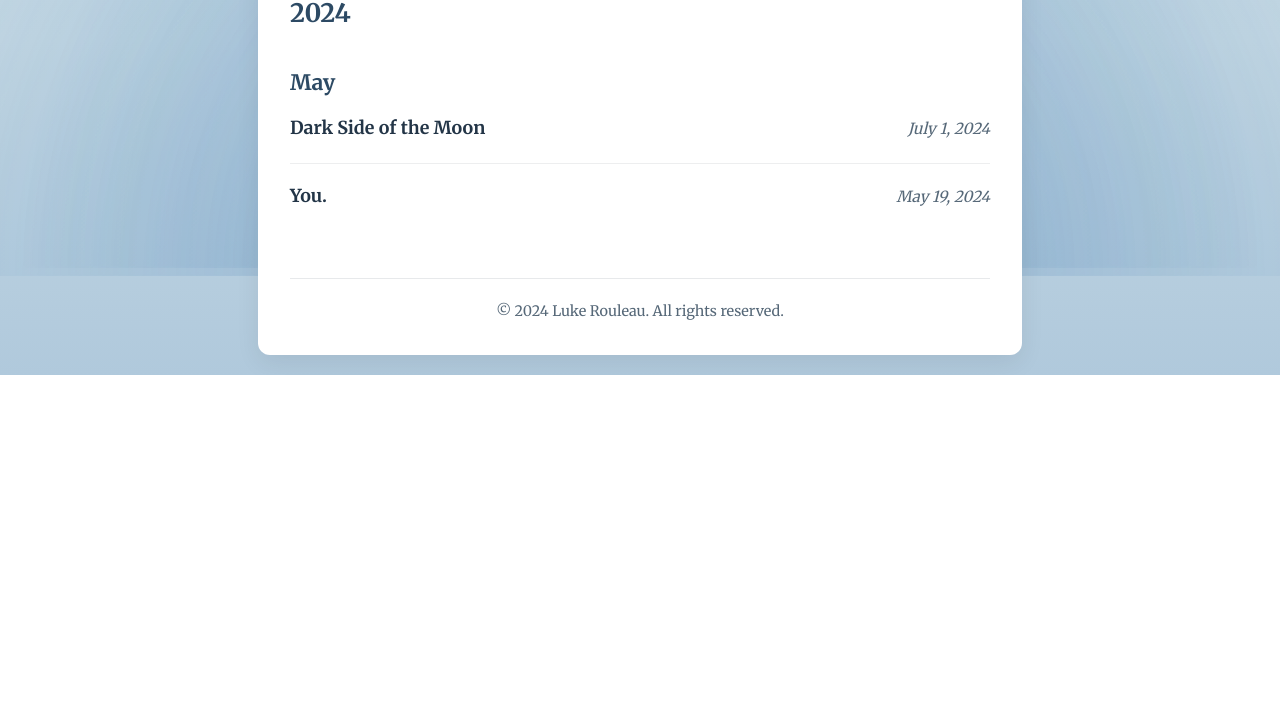
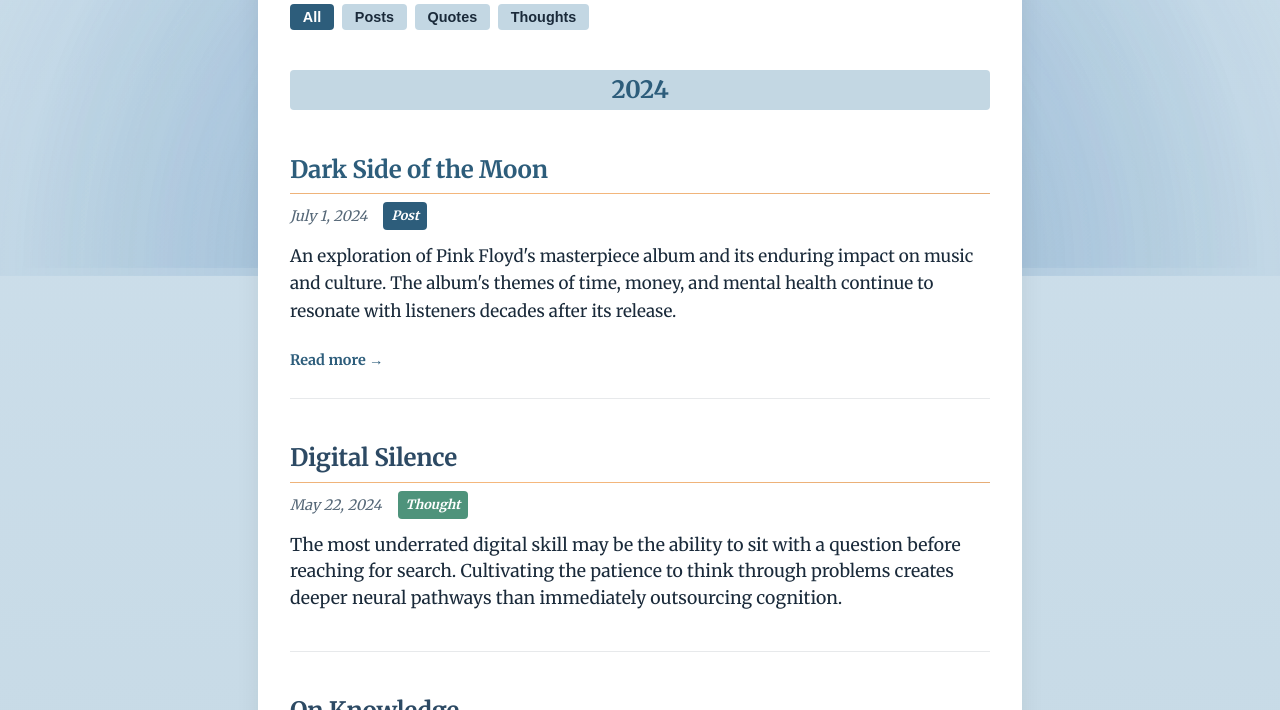
Before and after one commit to LukeRouleau/lukerouleau-dotcom, a website: page musings.html in a window 1280 px wide. Shown: the part 581-1291 px from the top of the page. Before the commit the page ends 956 px from the top, so only its background shows below. Drawn offline with Linux system fonts and the light colour scheme.

Commit message:
It looks really good now! Just need to clean up your posts with non-dummy content.

```diff
--- /dev/null
+++ b/assets/css/blog.css
@@ -0,0 +1,169 @@
+/* Blog styles for the improved Musings page */
+
+.post-card {
+    margin-bottom: 2rem;
+    padding-bottom: 1.5rem;
+    border-bottom: 1px solid rgba(26, 42, 58, 0.1);
+}
+
+.post-card:last-child {
+    border-bottom: none;
+}
+
+.post-title {
+    margin-bottom: 0.5rem;
+    font-size: 1.5rem;
+}
+
+.post-meta {
+    display: flex;
+    align-items: center;
+    margin-bottom: 0.8rem;
+    font-size: 0.9rem;
+    color: var(--footer-color);
+}
+
+.post-date {
+    margin-right: 1rem;
+}
+
+.post-type {
+    display: inline-block;
+    padding: 0.2rem 0.5rem;
+    border-radius: 4px;
+    font-size: 0.8rem;
+    font-weight: 600;
+    margin-right: 0.5rem;
+}
+
+.post-type-post {
+    background-color: var(--primary-color);
+    color: white;
+}
+
+.post-type-quote {
+    background-color: var(--accent-color);
+    color: white;
+}
+
+.post-type-thought {
+    background-color: var(--secondary-color);
+    color: white;
+}
+
+.post-excerpt {
+    margin-bottom: 1rem;
+    line-height: 1.6;
+}
+
+.read-more {
+    font-weight: 600;
+    font-size: 0.9rem;
+}
+
+/* Content filter */
+.content-filter {
+    display: flex;
+    margin-bottom: 2rem;
+    gap: 0.5rem;
+}
+
+.filter-button {
+    padding: 0.3rem 0.8rem;
+    border-radius: 4px;
+    background-color: var(--bg-color-mid);
+    color: var(--text-color);
+    font-size: 0.9rem;
+    font-weight: 600;
+    transition: background-color 0.2s ease;
+    cursor: pointer;
+    border: none;
+}
+
+.filter-button:hover {
+    background-color: var(--bg-color-deep);
+}
+
+.filter-button.active {
+    background-color: var(--primary-color);
+    color: white;
+}
+
+/* Quote styling */
+.quote-content {
+    font-style: italic;
+    position: relative;
+    padding-left: 1.5rem;
+    margin-bottom: 0.5rem;
+    font-size: 1.1rem;
+    line-height: 1.5;
+}
+
+.quote-content::before {
+    content: "\201C";
+    position: absolute;
+    left: 0;
+    top: -0.2rem;
+    font-size: 2rem;
+    color: var(--accent-color);
+    line-height: 1;
+}
+
+.quote-attribution {
+    text-align: right;
+    font-size: 0.9rem;
+    color: var(--footer-color);
+    font-weight: 600;
+}
+
+.quote-attribution a {
+    color: var(--accent-color);
+    text-decoration: none;
+}
+
+.quote-attribution a:hover {
+    text-decoration: underline;
+}
+
+/* Thought styling */
+.thought-content {
+    font-size: 1.1rem;
+    line-height: 1.5;
+}
+
+/* Year separator for all posts view */
+.year-separator {
+    margin: 2.5rem 0 1.5rem 0;
+    padding: 0.3rem 0;
+    background-color: var(--bg-color-mid);
+    border-radius: 4px;
+    text-align: center;
+    width: 100%;
+    box-shadow: none;
+    border: none;
+}
+
+.year-separator h2 {
+    font-size: 1.5rem;
+    color: var(--primary-color);
+    margin: 0;
+    padding: 0;
+    font-weight: 700;
+    border: none;
+    border-bottom: none;
+    text-decoration: none;
+    box-shadow: none;
+    background-image: none;
+    position: relative;
+}
+
+.year-separator h2::after,
+.year-separator h2::before {
+    display: none;
+    content: none;
+}
+
+/* Add extra margin to first post of each year */
+.year-separator + .post-card {
+    margin-top: 1rem;
+}
--- a/assets/css/styles.css
+++ b/assets/css/styles.css
@@ -17,7 +17,7 @@
     --link-gradient: linear-gradient(90deg, var(--accent-color), var(--accent-bright), var(--accent-color));
     --nav-underline-gradient: linear-gradient(90deg, var(--accent-color), var(--accent-bright));
     --link-gradient-size: 200% 100%;
-    --nav-bg: #2e6ba3;
+    --nav-bg: #2e4a64;
     --base-font-size: 17px;
     --heading-scale: 1.2;
 }
@@ -162,6 +162,21 @@ h2 {
     margin-top: 1.8em;
     margin-bottom: 0.8em;
     font-size: calc(var(--base-font-size) * 1.5);
+    position: relative;
+    padding-bottom: 0.4em;
+}
+
+h2::after {
+    content: '';
+    position: absolute;
+    bottom: 0;
+    left: 0;
+    width: 100%;
+    height: 1px;
+    background: var(--link-gradient);
+    background-size: var(--link-gradient-size);
+    animation: shimmer 3s infinite linear;
+    opacity: 0.7;
 }
 
 h3 {
@@ -308,7 +323,7 @@ nav ul li a:hover::after {
 }
 
 .resume-link {
-    background-color: #173958;
+    background-color: #132434;
     border-radius: 4px;
     padding: 4px 8px !important;
     font-family: 'Courier New', monospace;
@@ -378,6 +393,8 @@ article h2 {
     margin-top: 2em;
     color: var(--heading-color);
     font-size: calc(var(--base-font-size) * 1.4);
+    position: relative;
+    padding-bottom: 0.5em;
 }
 
 article h3 {
@@ -486,6 +503,10 @@ article a:hover {
         margin-bottom: 0.6em;
     }
 
+    h2::after {
+        width: 80px;
+    }
+
     nav {
         margin-left: -24px;
         margin-right: -24px;
@@ -538,6 +559,10 @@ article a:hover {
         margin-top: 1.2em;
     }
 
+    h2::after {
+        width: 60px;
+    }
+
     nav ul {
         padding: 9px 12px;
     }
@@ -563,3 +588,12 @@ article a:hover {
         max-height: 250px;
     }
 }
+
+.inline-logo {
+    height: 3rem;
+    width: auto;
+    margin-right: -15px;
+    margin-left: -20px;
+    vertical-align: middle;
+    padding-bottom: 8px;
+}
--- /dev/null
+++ b/assets/js/blog.js
@@ -0,0 +1,232 @@
+document.addEventListener("DOMContentLoaded", function() {
+    // Variables for filtering
+    let allPosts = [];
+    let filteredPosts = [];
+    let activeType = 'all';
+
+    // DOM elements
+    const blogContainer = document.getElementById('blog-container');
+    const filterButtons = document.querySelectorAll('.filter-button');
+
+    // Load all content types and display them
+    loadAndDisplayContent();
+
+    // Set up filter listeners
+    filterButtons.forEach(button => {
+        button.addEventListener('click', function() {
+            const selectedType = this.dataset.type;
+
+            if (activeType !== selectedType) {
+                // Update active filter button
+                filterButtons.forEach(btn => btn.classList.remove('active'));
+                this.classList.add('active');
+
+                // Update active type
+                activeType = selectedType;
+
+                // Filter and redisplay posts
+                filterPosts();
+                displayAllPostsView();
+            }
+        });
+    });
+
+    async function loadAndDisplayContent() {
+        try {
+            // Clear the blog container
+            blogContainer.innerHTML = '';
+
+            // Load all content types
+            const contentItems = await loadAllContentTypes();
+
+            // Sort all content by date (newest first)
+            contentItems.sort((a, b) => {
+                const dateA = new Date(a.date);
+                const dateB = new Date(b.date);
+                return dateB - dateA;
+            });
+
+            // Create DOM elements for each content item
+            contentItems.forEach(item => {
+                const element = createContentElement(item);
+                blogContainer.appendChild(element);
+            });
+
+            // Initialize filtering
+            allPosts = Array.from(document.querySelectorAll('.post-card'));
+            filteredPosts = [...allPosts];
+
+            // Display with year separators
+            displayAllPostsView();
+
+        } catch (error) {
+            console.error('Error loading content:', error);
+        }
+    }
+
+    async function loadAllContentTypes() {
+        let allContent = [];
+
+        try {
+            // Load posts
+            const postsResponse = await fetch('./blog/posts/index.json');
+            const posts = await postsResponse.json();
+            allContent.push(...posts.map(post => ({...post, type: 'post'})));
+        } catch (error) {
+            console.error('Error loading posts:', error);
+        }
+
+        try {
+            // Load thoughts
+            const thoughtsResponse = await fetch('./blog/thoughts/index.json');
+            const thoughts = await thoughtsResponse.json();
+            allContent.push(...thoughts.map(thought => ({...thought, type: 'thought'})));
+        } catch (error) {
+            console.error('Error loading thoughts:', error);
+        }
+
+        try {
+            // Load quotes
+            const quotesResponse = await fetch('./blog/quotes/index.json');
+            const quotes = await quotesResponse.json();
+            allContent.push(...quotes.map(quote => ({...quote, type: 'quote'})));
+        } catch (error) {
+            console.error('Error loading quotes:', error);
+        }
+
+        return allContent;
+    }
+
+    function createContentElement(item) {
+        switch (item.type) {
+            case 'post':
+                return createPostElement(item);
+            case 'thought':
+                return createThoughtElement(item);
+            case 'quote':
+                return createQuoteElement(item);
+            default:
+                console.error('Unknown content type:', item.type);
+                return document.createElement('div');
+        }
+    }
+
+    function createPostElement(post) {
+        const postCard = document.createElement('div');
+        postCard.className = 'post-card';
+
+        postCard.innerHTML = `
+            <h2 class="post-title"><a href="${post.url}">${post.title}</a></h2>
+            <div class="post-meta">
+                <span class="post-date">${post.date}</span>
+                <span class="post-type post-type-post" data-type="post">Post</span>
+            </div>
+            <div class="post-excerpt">
+                <p>${post.excerpt}</p>
+            </div>
+            <a href="${post.url}" class="read-more">Read more →</a>
+        `;
+
+        return postCard;
+    }
+
+    function createThoughtElement(thought) {
+        const thoughtCard = document.createElement('div');
+        thoughtCard.className = 'post-card';
+
+        thoughtCard.innerHTML = `
+            <h2 class="post-title">${thought.title}</h2>
+            <div class="post-meta">
+                <span class="post-date">${thought.date}</span>
+                <span class="post-type post-type-thought" data-type="thought">Thought</span>
+            </div>
+            <div class="post-excerpt">
+                <div class="thought-content">${thought.content}</div>
+            </div>
+        `;
+
+        return thoughtCard;
+    }
+
+    function createQuoteElement(quote) {
+        const quoteCard = document.createElement('div');
+        quoteCard.className = 'post-card';
+
+        // Prepare attribution with optional link
+        let attribution = `— ${quote.author}`;
+        if (quote.authorLink) {
+            attribution = `— <a href="${quote.authorLink}" target="_blank">${quote.author}</a>`;
+        }
+
+        quoteCard.innerHTML = `
+            <h2 class="post-title">${quote.title}</h2>
+            <div class="post-meta">
+                <span class="post-date">${quote.date}</span>
+                <span class="post-type post-type-quote" data-type="quote">Quote</span>
+            </div>
+            <div class="post-excerpt">
+                <div class="quote-content">${quote.content}</div>
+                <div class="quote-attribution">${attribution}</div>
+            </div>
+        `;
+
+        return quoteCard;
+    }
+
+    function filterPosts() {
+        if (activeType === 'all') {
+            filteredPosts = [...allPosts];
+        } else {
+            filteredPosts = allPosts.filter(post => {
+                const postTypeElement = post.querySelector('.post-type');
+                return postTypeElement && postTypeElement.dataset.type === activeType;
+            });
+        }
+    }
+
+    function displayAllPostsView() {
+        // Create year separators and show all posts in reverse chronological order
+
+        // Hide all posts first
+        allPosts.forEach(post => post.style.display = 'none');
+
+        // Remove any existing year separators
+        const existingYearSeparators = blogContainer.querySelectorAll('.year-separator');
+        existingYearSeparators.forEach(separator => separator.remove());
+
+        // Group posts by year
+        const postsByYear = {};
+
+        filteredPosts.forEach(post => {
+            const dateText = post.querySelector('.post-date').textContent;
+            const year = new Date(dateText).getFullYear();
+
+            if (!postsByYear[year]) {
+                postsByYear[year] = [];
+            }
+
+            postsByYear[year].push(post);
+        });
+
+        // Sort years in descending order
+        const sortedYears = Object.keys(postsByYear).sort((a, b) => b - a);
+
+        // Display posts grouped by year
+        sortedYears.forEach(year => {
+            // Create year separator
+            const yearSeparator = document.createElement('div');
+            yearSeparator.className = 'year-separator';
+            yearSeparator.innerHTML = `<h2>${year}</h2>`;
+
+            // Find the position to insert the year separator
+            // (before the first post of that year)
+            const firstPostOfYear = postsByYear[year][0];
+            blogContainer.insertBefore(yearSeparator, firstPostOfYear);
+
+            // Show all posts for this year
+            postsByYear[year].forEach(post => {
+                post.style.display = 'block';
+            });
+        });
+    }
+});
--- /dev/null
+++ b/blog/posts/index.json
@@ -0,0 +1,20 @@
+[
+    {
+        "title": "Dark Side of the Moon",
+        "date": "July 1, 2024",
+        "url": "./blog/dsotm.html",
+        "excerpt": "An exploration of Pink Floyd's masterpiece album and its enduring impact on music and culture. The album's themes of time, money, and mental health continue to resonate with listeners decades after its release."
+    },
+    {
+        "title": "You.",
+        "date": "May 19, 2024",
+        "url": "./blog/hello.html",
+        "excerpt": "What is \"you\", and where does it reside? The information filter which you've acquired through a lifetime of experience. The sum of all the things you've seen, heard, felt, and thought boiled down into a lens which weaves together preconscious stimuli into the world-model you uniquely inhabit."
+    },
+    {
+        "title": "The Art of Decision Making",
+        "date": "May 5, 2024",
+        "url": "./blog/post-example.html",
+        "excerpt": "We make thousands of decisions every day, from the mundane to the momentous. Yet we rarely step back to examine our decision-making process itself. How can we make better decisions? What mental models can guide us toward wiser choices?"
+    }
+]
--- /dev/null
+++ b/blog/quotes/index.json
@@ -0,0 +1,16 @@
+[
+    {
+        "title": "On Knowledge",
+        "date": "May 21, 2024",
+        "content": "The greatest enemy of knowledge is not ignorance, it is the illusion of knowledge.",
+        "author": "Daniel J. Boorstin",
+        "authorLink": "https://en.wikipedia.org/wiki/Daniel_J._Boorstin"
+    },
+    {
+        "title": "On Time",
+        "date": "May 10, 2024",
+        "content": "The future is something which everyone reaches at the rate of sixty minutes an hour, whatever he does, whoever he is.",
+        "author": "C.S. Lewis",
+        "authorLink": "https://en.wikipedia.org/wiki/C._S._Lewis"
+    }
+]
--- /dev/null
+++ b/blog/thoughts/index.json
@@ -0,0 +1,17 @@
+[
+    {
+        "title": "Digital Silence",
+        "date": "May 22, 2024",
+        "content": "The most underrated digital skill may be the ability to sit with a question before reaching for search. Cultivating the patience to think through problems creates deeper neural pathways than immediately outsourcing cognition."
+    },
+    {
+        "title": "Simplicity",
+        "date": "May 15, 2024",
+        "content": "Complexity is a cost rarely accounted for. Every additional feature or option creates a tax on cognition. The reward of simplicity compounds just as dramatically as the cost of complexity."
+    },
+    {
+        "title": "Reality Checks",
+        "date": "April 28, 2024",
+        "content": "What if we performed \"reality checks\" on our beliefs the way we do for our code? Reality doesn't compile with faulty assumptions and mental models—it just fails subtly and continuously until we notice the bugs."
+    }
+]
--- a/musings.html
+++ b/musings.html
@@ -7,8 +7,11 @@
     <meta name="description" content="Blog posts and musings by Luke Rouleau">
 
     <!-- Favicon -->
-    <link rel="icon" href="./assets/imgs/favicon.ico" type="image/x-icon">
-    <link rel="apple-touch-icon" sizes="180x180" href="./assets/imgs/favicon-180.png">
+    <link rel="icon" href="./assets/imgs/favicon.png" type="image/png">
+    <link rel="icon" href="./assets/imgs/favicon.png" sizes="32x32" type="image/png">
+    <link rel="icon" href="./assets/imgs/favicon.png" sizes="16x16" type="image/png">
+    <link rel="shortcut icon" href="./assets/imgs/favicon.png" type="image/png">
+    <link rel="apple-touch-icon" sizes="180x180" href="./assets/imgs/favicon.png">
 
     <!-- Fonts -->
     <link rel="preconnect" href="https://fonts.googleapis.com">
@@ -17,6 +20,7 @@
 
     <!-- Styles -->
     <link rel="stylesheet" href="./assets/css/styles.css">
+    <link rel="stylesheet" href="./assets/css/blog.css">
 
     <!-- Image loading script -->
     <link rel="stylesheet" href="./assets/css/blurry-load.min.css">
@@ -27,19 +31,24 @@
     <div class="container">
         <div id="header-placeholder"></div>
         <img class="musings-pic blurry-load" src="./assets/imgs/musings-min.png" alt="Luke Pontificating en el Alitplano de Uyuni" width="700" height="394">
-        <h1>Musings</h1>
+        <h1><img src="./assets/imgs/favicon.png" alt="Logo" class="inline-logo"> Musings</h1>
 
-        <ul class="post-list">
-            <h2>2024</h2>
-            <h3>May</h3>
-            <li><a href="./blog/dsotm.html">Dark Side of the Moon</a><span class="date-label">July 1, 2024</span></li>
-            <li><a href="./blog/hello.html">You.</a><span class="date-label">May 19, 2024</span></li>
-        </ul>
+        <div class="content-filter">
+            <button class="filter-button active" data-type="all">All</button>
+            <button class="filter-button" data-type="post">Posts</button>
+            <button class="filter-button" data-type="quote">Quotes</button>
+            <button class="filter-button" data-type="thought">Thoughts</button>
+        </div>
+
+        <!-- Blog content will be loaded here by JavaScript -->
+        <div id="blog-container"></div>
 
         <footer class="footer">
             © 2024 Luke Rouleau. All rights reserved.
         </footer>
     </div>
+
+    <script src="./assets/js/blog.js"></script>
     <script>
         document.addEventListener("DOMContentLoaded", function () {
             const blurryImageLoad = new BlurryImageLoad();
```
Also changed, not shown: assets/js/header.js (+8 -0 lines), blog/dsotm.html (+5 -2 lines), blog/hello.html (+5 -2 lines), blog/post-example.html (added, +39 -0 lines), index.html (+3 -3 lines), assets/imgs/favicon.png (added), 1 other file.
